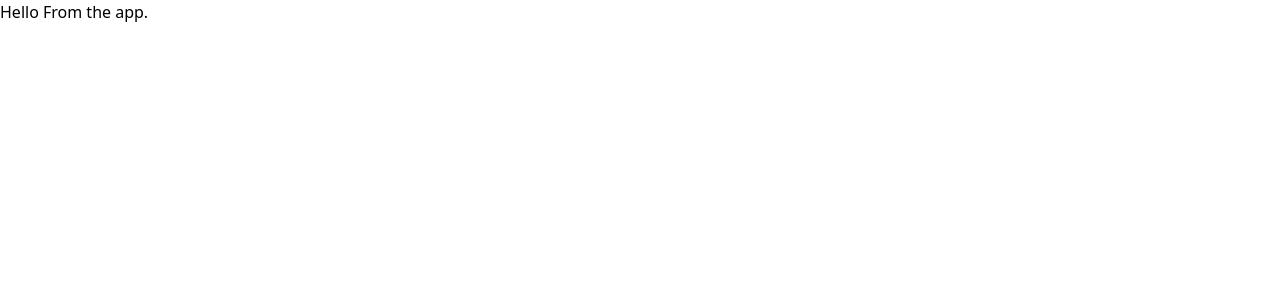
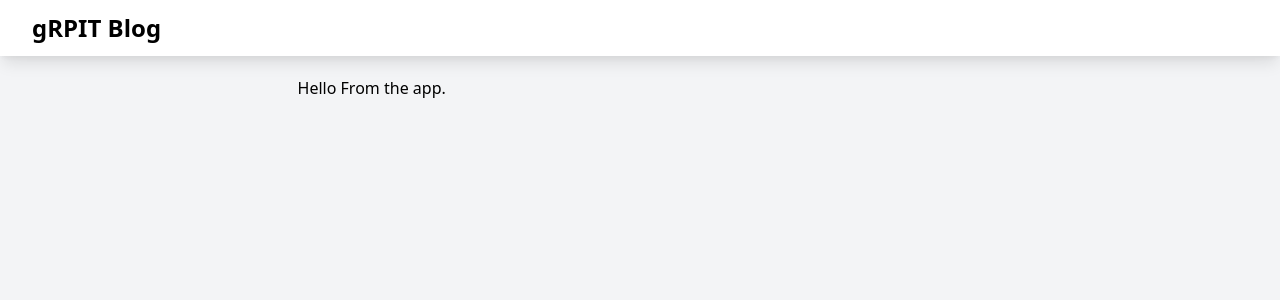
Before and after one commit to grpit/blog, a Next.js app: page / in a window 1280 px wide. Shown: the top 300 px of the page. Built offline with nearby package versions, Linux system fonts and the light colour scheme.

Commit message:
Modified App component to structure better.

```diff
--- a/pages/_app.tsx
+++ b/pages/_app.tsx
@@ -1,8 +1,22 @@
 import { AppProps } from 'next/app';
 import '../styles/globals.css';
+import Header from 'components/header';
 
 function MyApp({ Component, pageProps }: AppProps) {
-  return <Component {...pageProps} />;
+  return (
+    <div className='absolute right-0 bg-gray-100 top-0 w-full h-full overflow-hidden'>
+      <Header />
+      <main className='h-full overflow-y-auto overflow-x-hidden mt-14'>
+        <div className='my-5 px-16 mx-auto container grid grid-cols-5 gap-4'>
+          <div className='col-span-1' />
+          <div className='col-span-3'>
+            <Component {...pageProps} />
+          </div>
+          <div className='col-span-1' />
+        </div>
+      </main>
+    </div>
+  );
 }
 
 export default MyApp;
```
